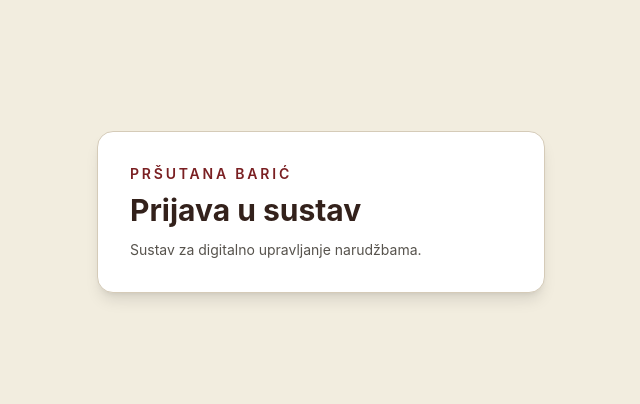
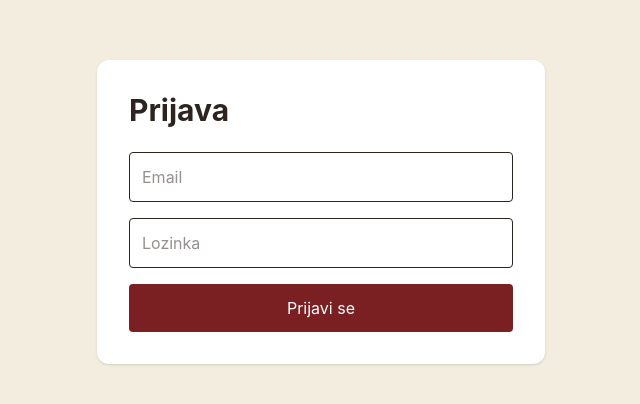
Before and after one commit to brebic4/digitalizacija-narudzbi-frontend, a Vue app: page /login in a window 1280 px wide. Shown: the part 188-592 px from the top of the page, without its empty margins (319-959 px from the left). Built offline with nearby package versions, Linux system fonts and the light colour scheme; no server answers.

Commit message:
Added Pinia Auth store, changed LoginView.vue

```diff
--- a/src/services/api.js
+++ b/src/services/api.js
@@ -7,4 +7,14 @@
   },
 })
 
+api.interceptors.request.use((config) => {
+  const token = localStorage.getItem('token')
+
+  if (token) {
+    config.headers.Authorization = `Bearer ${token}`
+  }
+
+  return config
+})
+
 export default api
--- /dev/null
+++ b/src/services/auth.service.js
@@ -0,0 +1,10 @@
+import api from './api'
+
+export const login = async (email, password) => {
+  const response = await api.post('/auth/login', {
+    email,
+    password,
+  })
+
+  return response.data
+}
--- /dev/null
+++ b/src/stores/auth.js
@@ -0,0 +1,34 @@
+import { defineStore } from 'pinia'
+import { ref, computed } from 'vue'
+
+export const useAuthStore = defineStore('auth', () => {
+  const token = ref(localStorage.getItem('token'))
+
+  const user = ref(JSON.parse(localStorage.getItem('user') || 'null'))
+
+  const isAuthenticated = computed(() => !!token.value)
+
+  function setAuth(newToken, newUser) {
+    token.value = newToken
+    user.value = newUser
+
+    localStorage.setItem('token', newToken)
+    localStorage.setItem('user', JSON.stringify(newUser))
+  }
+
+  function logout() {
+    token.value = null
+    user.value = null
+
+    localStorage.removeItem('token')
+    localStorage.removeItem('user')
+  }
+
+  return {
+    token,
+    user,
+    isAuthenticated,
+    setAuth,
+    logout,
+  }
+})
--- a/src/views/auth/LoginView.vue
+++ b/src/views/auth/LoginView.vue
@@ -1,13 +1,53 @@
+<script setup>
+import { ref } from 'vue'
+import { useRouter } from 'vue-router'
+
+import { login } from '../../services/auth.service'
+import { useAuthStore } from '../../stores/auth'
+
+const email = ref('')
+const password = ref('')
+const error = ref('')
+
+const router = useRouter()
+const authStore = useAuthStore()
+
+const handleLogin = async () => {
+  error.value = ''
+
+  try {
+    const response = await login(email.value, password.value)
+
+    authStore.setAuth(response.data.token, response.data.user)
+
+    router.push('/dashboard')
+  } catch (err) {
+    error.value = err.response?.data?.message || 'Prijava nije uspjela.'
+  }
+}
+</script>
+
 <template>
   <main class="flex min-h-screen items-center justify-center bg-brand-cream-100 px-4">
-    <section class="w-full max-w-md rounded-2xl border border-brand-border bg-white p-8 shadow-lg">
-      <p class="mb-2 text-sm font-semibold uppercase tracking-[0.2em] text-brand-red-700">
-        Pršutana Barić
+    <div class="w-full max-w-md rounded-xl bg-white p-8 shadow">
+      <h1 class="mb-6 text-3xl font-bold">Prijava</h1>
+
+      <input v-model="email" class="mb-4 w-full rounded border p-3" placeholder="Email" />
+
+      <input
+        v-model="password"
+        type="password"
+        class="mb-4 w-full rounded border p-3"
+        placeholder="Lozinka"
+      />
+
+      <button class="w-full rounded bg-brand-red-700 p-3 text-white" @click="handleLogin">
+        Prijavi se
+      </button>
+
+      <p v-if="error" class="mt-4 text-red-600">
+        {{ error }}
       </p>
-
-      <h1 class="text-3xl font-bold text-brand-brown-900">Prijava u sustav</h1>
-
-      <p class="mt-3 text-sm text-stone-600">Sustav za digitalno upravljanje narudžbama.</p>
-    </section>
+    </div>
   </main>
 </template>
```
